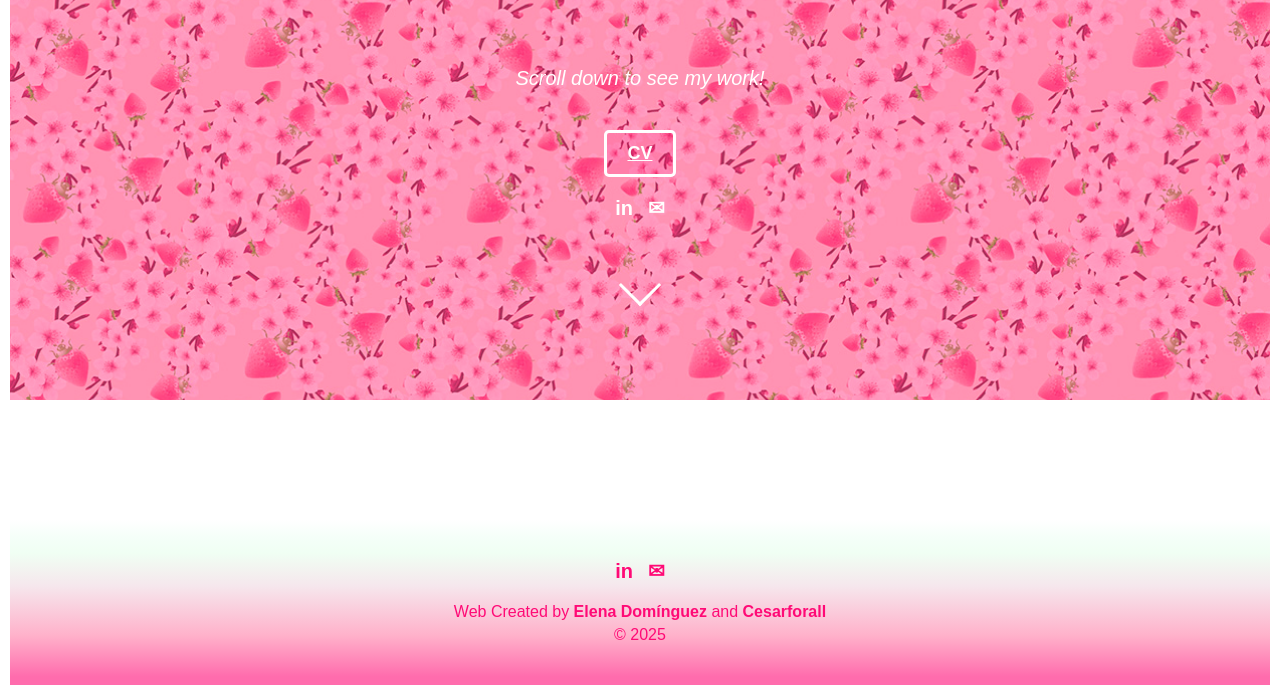
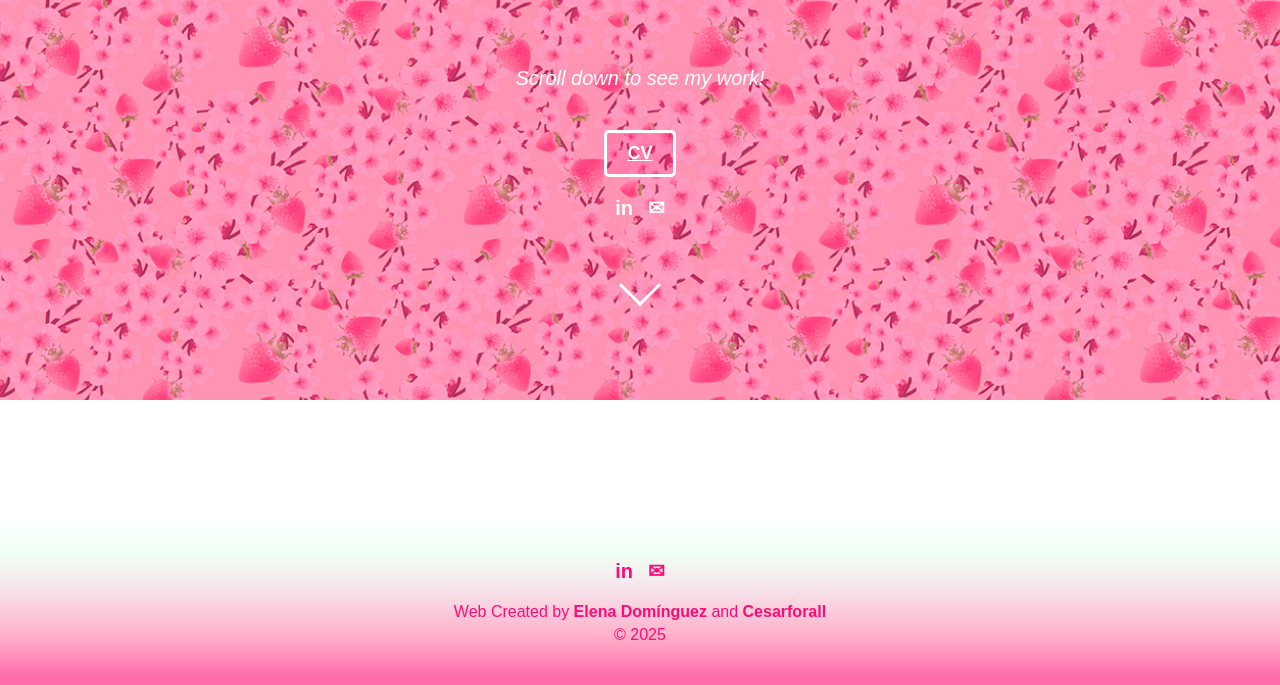
Before and after one commit to elenadominguezdesigner/portfolio, an Eleventy site: page src/index.md in a window 1280 px wide. Shown: the part 338-1023 px from the top of the page. Built offline with nearby package versions, Linux system fonts and the light colour scheme; Eleventy itself is replaced by a stand-in of ours; files that its build step writes are made by us from their sources.

Commit message:
fix web and hero size

```diff
--- a/src/css/index.css
+++ b/src/css/index.css
@@ -169,6 +169,8 @@
 /* Estilos para el grid de imágenes */
 .image-grid {
     display: grid;
+    width: 1260px;
+    margin: 0 auto;
     grid-template-columns: repeat(3, 1fr); /* Siempre 3 columnas */
     gap: 0px; /* Sin espacio entre columnas */
     padding: 60px;
--- a/src/css/main.css
+++ b/src/css/main.css
@@ -8,7 +8,7 @@
     display: grid;
     grid-template-rows: auto 1fr auto;
     grid-template-columns: 1fr;
-    max-width: 1260px;
+    max-width: 2048px;
     min-height: 100vh;
     margin: 0 auto;
 }
```
